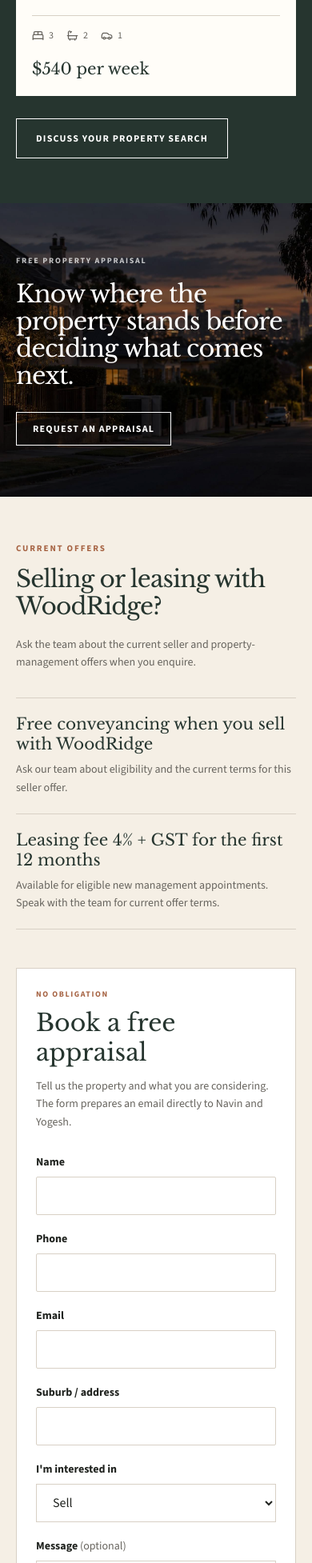
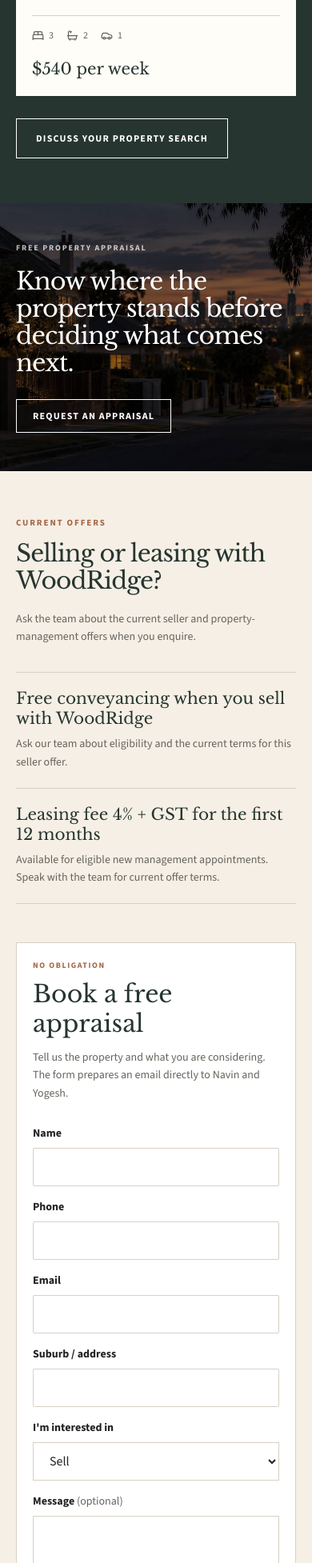
Before and after one commit to tayyabheree/Estate-website, a Next.js app: page / in a window 390 px wide. Shown: the part 5291-7245 px from the top of the page at 80% size. Built offline with nearby package versions, Linux system fonts and the light colour scheme.

Commit message:
Tighten appraisal mobile layout

```diff
--- a/components/sections/OffersAppraisal.tsx
+++ b/components/sections/OffersAppraisal.tsx
@@ -62,7 +62,7 @@
   return (
     <section id="offers" className="bg-white">
       <Reveal>
-        <div className="relative min-h-[360px] overflow-hidden">
+        <div className="relative min-h-[300px] overflow-hidden sm:min-h-[360px]">
           <Image
             src="/images/appraisal-bg.jpg"
             alt="Melbourne residential street at twilight"
@@ -72,7 +72,7 @@
           />
           <div className="absolute inset-0 bg-black/45" />
 
-          <div className="container relative z-10 flex min-h-[360px] items-center py-16 text-white">
+          <div className="container relative z-10 flex min-h-[300px] items-center py-12 text-white sm:min-h-[360px] sm:py-16">
             <div className="max-w-[760px]">
               <p className="text-[10px] font-bold uppercase tracking-[.18em] text-white/75">
                 Free property appraisal
@@ -117,7 +117,7 @@
           </Reveal>
 
           <Reveal className="lg:col-span-7">
-            <div id="appraisal" className="scroll-mt-24 border border-line bg-white p-6 sm:p-9">
+            <div id="appraisal" className="min-w-0 scroll-mt-24 border border-line bg-white p-5 sm:p-9">
               <p className="text-[10px] font-bold uppercase tracking-[.16em] text-brandBlue">
                 No obligation
               </p>
@@ -129,7 +129,7 @@
                 directly to Navin and Yogesh.
               </p>
 
-              <form onSubmit={handleSubmit(onSubmit)} className="mt-7 grid gap-5 sm:grid-cols-2">
+              <form onSubmit={handleSubmit(onSubmit)} className="mt-7 grid min-w-0 gap-4 sm:grid-cols-2 sm:gap-5">
                 <FormField label="Name" id="name" register={register("name")} error={errors.name} />
                 <FormField label="Phone" id="phone" type="tel" register={register("phone")} error={errors.phone} />
                 <FormField label="Email" id="email" type="email" register={register("email")} error={errors.email} />
```
